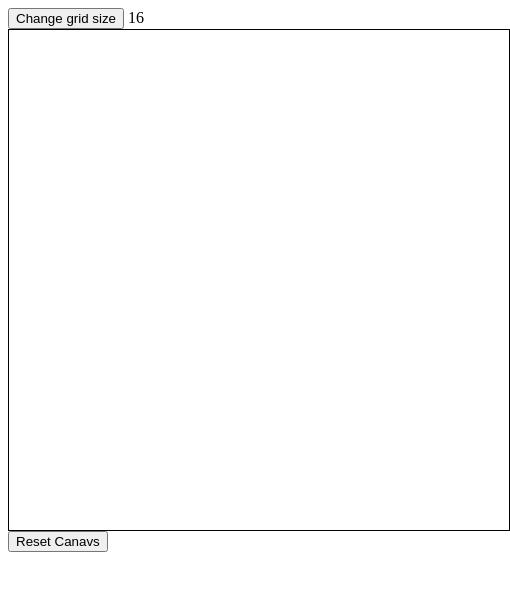
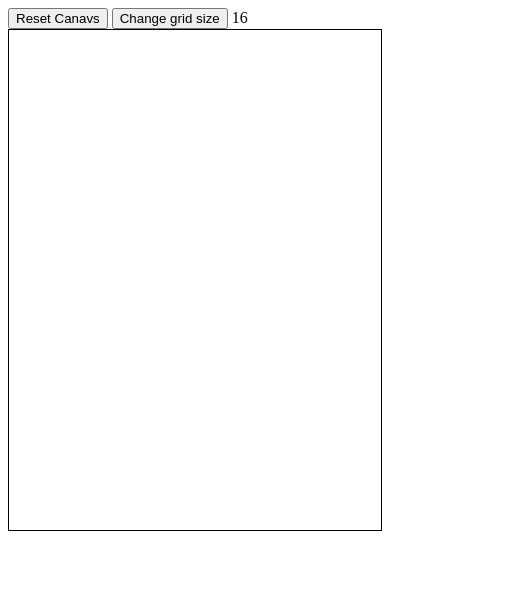
Before and after one commit to mortegaj/odin-etch-a-sketch, a plain HTML site: page index.html in a window 390 px wide. Both pictures are taken after a click on the button "Reset Canavs". Shown: the whole page, 510 px wide, since content can reach past the window. Drawn offline with Linux system fonts and the light colour scheme.

Commit message:
Responsive canvas (horitzoantal) and dynamic sqaure size with flex-grow and flex-shrink

```diff
--- a/etch-a-sketch.css
+++ b/etch-a-sketch.css
@@ -1,7 +1,18 @@
-#container {
+#canvas {
     border: 1px solid;
-    width: 500px;
+    max-width: 500px;
     height: 500px;
     display: flex;
-    flex-wrap: wrap;
+    flex-direction: column;
 }
+
+.row {
+    height: 1px;
+    flex: 1 1 auto;
+    display: flex;
+}
+
+.square {
+    width: 1px;
+    flex: 1 1 auto;
+}
--- a/etch-a-sketch.js
+++ b/etch-a-sketch.js
@@ -1,16 +1,14 @@
 let gridSize = 16;
 
-const container = document.querySelector("#container");
-const containerWidth = container.clientWidth;
-const containerHeight = container.clientHeight
+const canvas = document.querySelector("#canvas");
 
 const btn = document.querySelector("#change-size-btn");
 btn.addEventListener("click", changeGridSize);
 
 const resetCanvasBtn = document.querySelector("#reset-canvas-btn");
 resetCanvasBtn.addEventListener("click", () => {
-    while (container.firstChild) {
-        container.removeChild(container.firstChild);
+    while (canvas.firstChild) {
+        canvas.removeChild(canvas.firstChild);
     }
     drawCanvas();
 })
@@ -21,18 +19,21 @@ const span = document.querySelector("#number-squares");
 drawCanvas();
 
 function drawCanvas() {
-    const squareWidth = containerWidth / gridSize;
-    const squareHeight = containerHeight / gridSize;
+
+    let row;
     let square;
 
     for (let i=0; i<gridSize; i++) {
+        row = document.createElement("div");
+        row.classList.add("row");
+        canvas.appendChild(row);
+
         for (let j=0; j<gridSize; j++) {
             square = document.createElement("div");
             square.classList.add("square");
-            square.style.cssText = "width: " + squareWidth + "px; height: " + squareHeight + "px;";
             square.style.backgroundColor = "white";
 
-            container.appendChild(square);
+            row.appendChild(square);
 
             square.addEventListener("mousedown", paintSquare);
             square.addEventListener("mouseover", paintSquare);
@@ -57,8 +58,8 @@ function changeGridSize () {
         gridSize = newGridSize;
         span.textContent = gridSize;
 
-        while (container.firstChild) {
-            container.removeChild(container.firstChild);
+        while (canvas.firstChild) {
+            canvas.removeChild(canvas.firstChild);
         }
 
         drawCanvas();
--- a/index.html
+++ b/index.html
@@ -8,10 +8,13 @@
     <script type="text/javascript" src="etch-a-sketch.js" defer></script>
 </head>
 <body>
-    <button id="change-size-btn">Change grid size</button>
-    <span id="number-squares">16</span>
-    <div id="container">
+    <div id="tool-bar">
+        <button id="reset-canvas-btn">Reset Canavs</button>
+        <button id="change-size-btn">Change grid size</button>
+        <span id="number-squares">16</span>
     </div>
-    <button id="reset-canvas-btn">Reset Canavs</button>
+    <div id="canvas">
+    </div>
+
 </body>
 </html>
```
